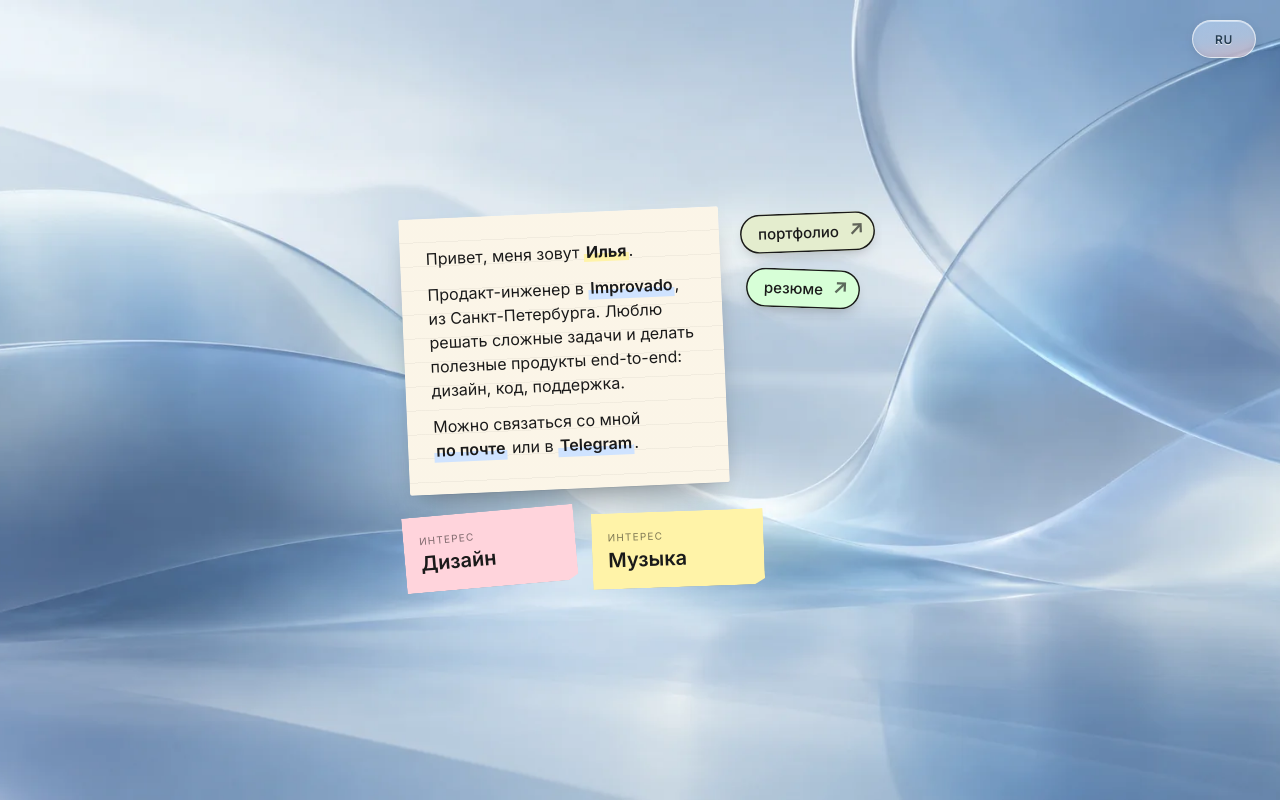
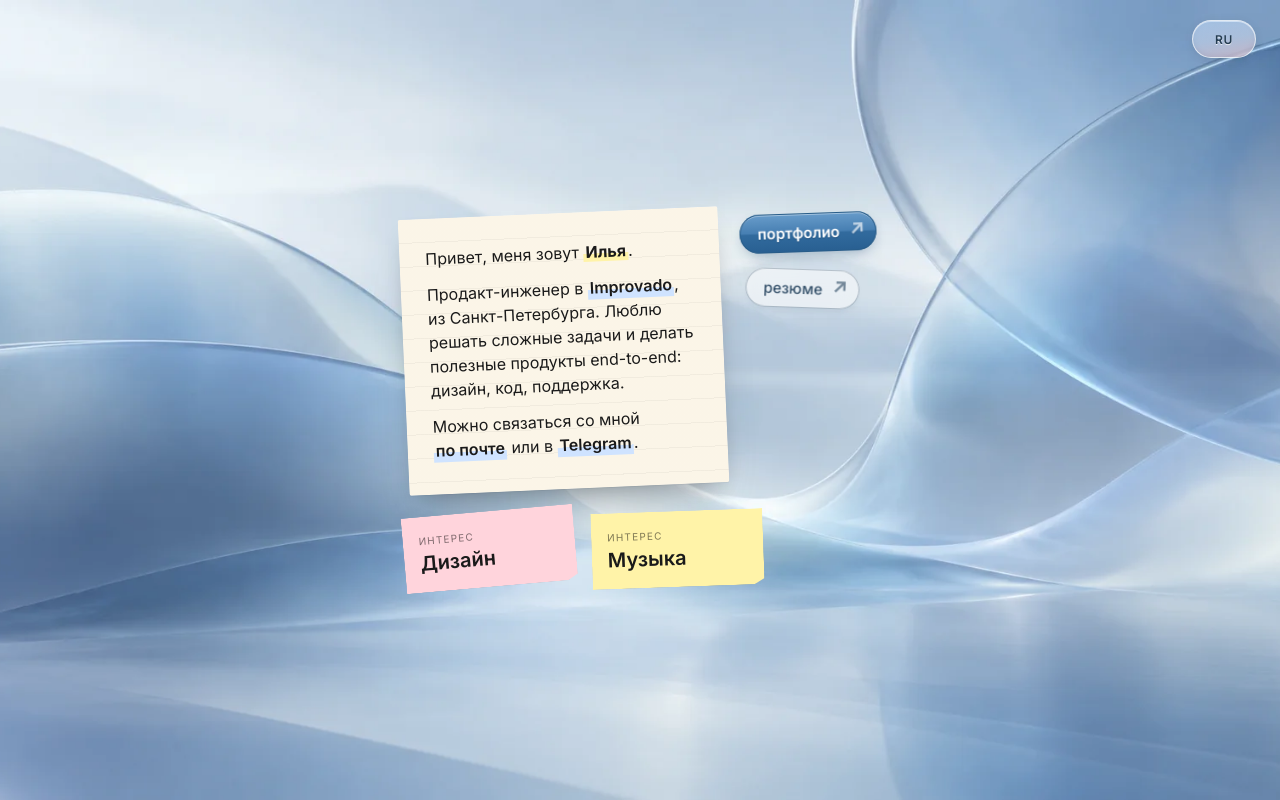
Before and after one commit to ilyasudakov/monospace, an Astro site: page / in a window 1280 px wide. Built offline with nearby package versions, Linux system fonts and the light colour scheme; Astro itself is replaced by a stand-in of ours.

Commit message:
Make portfolio the primary homepage action

```diff
--- a/src/pages/index.astro
+++ b/src/pages/index.astro
@@ -345,12 +345,21 @@ const route = (name: string) => `${baseUrl}${name}/`;
   }
 
   .chip--cv {
-    background: #d7ffd7;
+    background: rgba(255,255,255,.55);
+    color: #35516a;
+    backdrop-filter: blur(12px);
+    box-shadow: inset 0 0 0 1px rgba(53,81,106,.35), inset 0 1px 0 rgba(255,255,255,.8), 0 4px 10px -6px rgba(25,55,85,.2);
   }
 
   .chip--work {
-    background: #e4edce;
+    background: linear-gradient(to bottom, #699dcb 0%, #477fb2 48%, #326b9e 52%, #285f91 100%);
+    color: #fff;
+    font-weight: 600;
+    text-shadow: 0 1px 1px rgba(15,45,75,.3);
+    box-shadow: inset 0 0 0 1px #285c88, inset 0 2px 0 rgba(255,255,255,.4), 0 6px 14px -5px rgba(20,65,105,.4);
   }
+  .sticker--chip.chip--work:hover { background: linear-gradient(to bottom, #7aaedb, #3674a9); }
+  .sticker--chip.chip--cv:hover { background: rgba(255,255,255,.85); color: #243d54; }
 
   .chip--linkedin {
     background: #cfe3ff;
```
